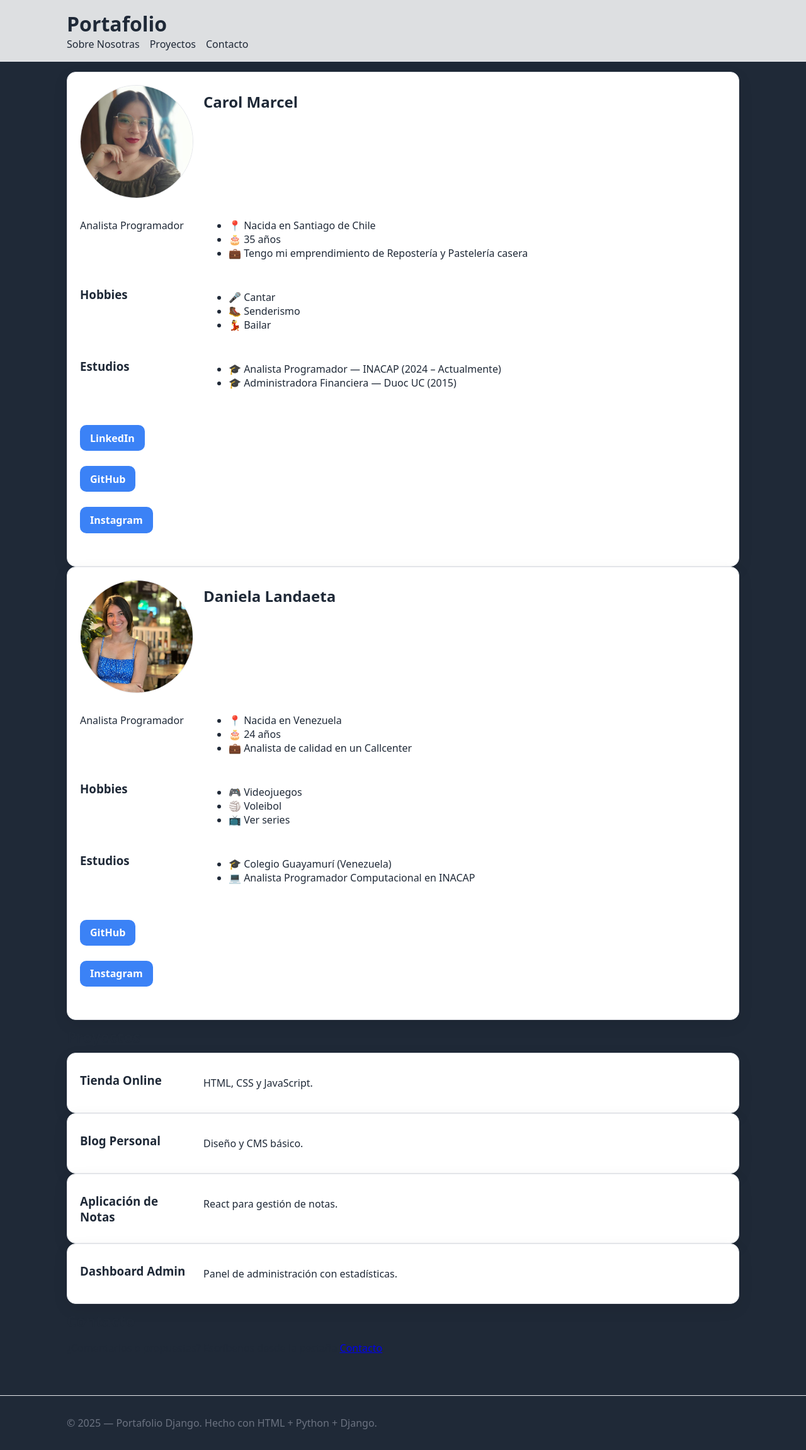
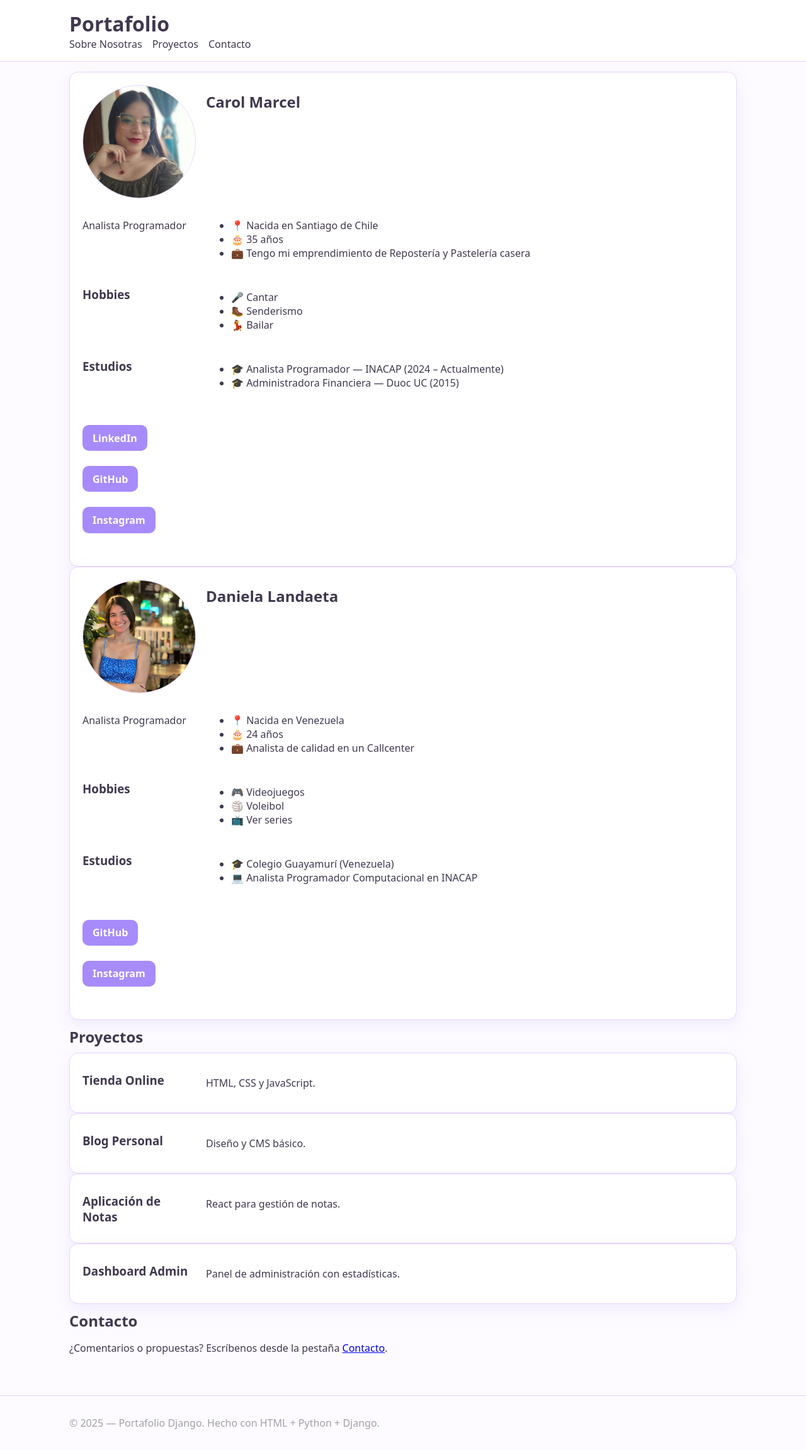
Before and after one commit to CarolMarcel/proyecto_django, a Django app: page / in a window 1280 px wide. Shown: the whole page at 63% size. Run offline with Django 5.2, Linux system fonts and the light colour scheme.

Commit message:
Modificación en style.css

```diff
--- a/portafolio/static/portafolio/style.css
+++ b/portafolio/static/portafolio/style.css
@@ -1,90 +1,145 @@
+/* Tema pastel claro por defecto */
 :root {
-  --bg: #f3f4f6;     /* Fondo claro */
-  --card: #ffffff;   /* Tarjetas blancas */
-  --muted: #6b7280;  /* Texto secundario */
-  --fg: #1f2937;     /* Texto principal */
-  --acc: #3b82f6;    /* Acento azul */
+  --bg: #fdfbff;         /* Fondo muy claro lila */
+  --card: #ffffff;       /* Tarjetas blancas */
+  --muted: #a1a1aa;      /* Texto gris suave */
+  --fg: #40384f;         /* Texto principal lila oscuro */
+  --acc: #a78bfa;        /* Acento lila pastel */
+
+  --border: #e9d5ff;
+  --shadow: 0 8px 24px rgba(167, 139, 250, 0.15);
 }
 
+/* Tema pastel oscuro automático si el sistema es dark */
+@media (prefers-color-scheme: dark) {
+  :root {
+    --bg: #2a2a3c;
+    --card: #3a3a4d;
+    --muted: #cbd5e1;
+    --fg: #f5f3ff;
+    --acc: #93e6c9;       /* menta pastel */
+
+    --border: #475569;
+    --shadow: 0 10px 30px rgba(0, 0, 0, .3);
+  }
+}
+
+/* Overrides para el toggle manual */
+:root[data-theme="light"] {
+  --bg: #fdfbff;
+  --card: #ffffff;
+  --muted: #a1a1aa;
+  --fg: #40384f;
+  --acc: #a78bfa;
+
+  --border: #e9d5ff;
+  --shadow: 0 8px 24px rgba(167, 139, 250, 0.15);
+}
+
+:root[data-theme="dark"] {
+  --bg: #2a2a3c;
+  --card: #3a3a4d;
+  --muted: #cbd5e1;
+  --fg: #f5f3ff;
+  --acc: #93e6c9;
+
+  --border: #475569;
+  --shadow: 0 10px 30px rgba(0, 0, 0, .3);
+}
+
+/* Transición suave entre temas */
+html, body, .card, .site-header, .site-footer, input, textarea, button, .btn {
+  transition: background-color .25s ease, color .25s ease, border-color .25s ease, box-shadow .25s ease;
+}
+
+/* ========== BASE ========== */
 * { box-sizing: border-box; }
+html { scroll-behavior: smooth; }
+
 body {
   margin: 0;
   font-family: system-ui, -apple-system, Segoe UI, Roboto, Ubuntu, Cantarell, Noto Sans, "Helvetica Neue", Arial;
-  background: var(--fg);   /*"linear-gradient(180deg, #0b1220, var(--bg))" */
+  background: var(--bg);
   color: var(--fg);
 }
 
 .container {
   max-width: 1100px;
   margin: 0 auto;
-  padding: 1rem;
+  padding: 1rem 1.25rem;
 }
 
+h1, h2, h3 { margin: .6rem 0; }
+
+/* ========== HEADER ========== */
 .site-header {
-  position: sticky;
-  top: 0;
+  position: sticky; top: 0; z-index: 10;
   backdrop-filter: blur(8px);
-  background: rgba(255,255,255,0.85);
-  border-bottom: 1px solid #e5e7eb;
-  z-index: 10;
+  background: rgba(255,255,255,.85);
+  border-bottom: 1px solid var(--border);
 }
 
-.site-header .brand {
-  margin: 0;
+:root[data-theme="dark"] .site-header {
+  background: rgba(15,23,42,.7);
 }
 
-.site-header nav {
-  display: flex;
-  gap: 1rem;
+@media (prefers-color-scheme: dark) {
+  .site-header {
+    background: rgba(15,23,42,.7);
+  }
 }
 
-.site-header a {
+.site-header .brand { margin: 0; font-weight: 700; }
+.site-header .header-row { display: flex; align-items: center; justify-content: space-between; gap: 1rem; }
+.site-header nav { display: flex; gap: 1rem; flex-wrap: wrap; }
+.site-header a { color: var(--fg); text-decoration: none; font-weight: 500; }
+.site-header a:hover { color: var(--acc); }
+
+/* Botón toggle tema */
+.theme-toggle {
+  border: 1px solid var(--border);
+  background: var(--card);
   color: var(--fg);
-  text-decoration: none;
-  font-weight: 500;
+  border-radius: 10px;
+  padding: .45rem .75rem;
+  cursor: pointer;
 }
+.theme-toggle:hover { box-shadow: var(--shadow); }
 
-.site-header a:hover {
-  color: var(--acc);
-}
+/* ========== SECCIONES ========== */
 
-h1, h2, h3 {
-  margin: .6rem 0;
-}
-
-html {
-  scroll-behavior: smooth;
-}
-
+/* Sobre nosotras: grilla fluida */
 #sobre .cards {
   display: grid;
   grid-template-columns: repeat(auto-fit, minmax(260px, 1fr));
   gap: 1rem;
 }
 
+/* Card + Avatar */
 .card {
   background: var(--card);
-  border: 1px solid #e5e7eb;
+  border: 1px solid var(--border);
   padding: 1.25rem;
   border-radius: 14px;
-  box-shadow: 0 8px 24px rgba(0,0,0,.08);
+  box-shadow: var(--shadow);
   display: grid;
   grid-template-columns: 180px 1fr;
   gap: 1rem;
   align-items: start;
 }
 
-/*.avatar {
-  width: 100%;
-  height: 220px;
+.avatar {
+  width: 180px;
+  height: 180px;
+  border-radius: 50%;
   object-fit: cover;
-  border-radius: 12px;
-  border: 1px solid #1f2937;
-} */
+  object-position: center top;
+  border: 1px solid var(--border);
+  display: block;
+  margin: 0; /* en grid no hace falta centrar con auto */
+}
 
-.nombre {
-  font-size: 1.2rem;
-}
+.nombre { font-size: 1.2rem; }
 
 .detalles {
   list-style: none;
@@ -92,10 +147,9 @@ html {
   color: var(--muted);
 }
 
-.descripcion {
-  color: var(--fg);
-}
+.descripcion { color: var(--fg); }
 
+/* Tags */
 .tags {
   list-style: none;
   padding: 0;
@@ -105,14 +159,12 @@ html {
 }
 
 .tag {
-  background: #0b7aaa33;
-  border: 1px solid #0ea5e9;
-  color: #bfe9ff;
-  padding: .25rem .5rem;
-  border-radius: 999px;
-  font-size: .85rem;
+  background: #fbcfe8; /* rosado pastel */
+  border: 1px solid #f9a8d4;
+  color: #831843;      /* texto rosado oscuro */
 }
 
+/* Portafolio */
 #portafolio .grid {
   display: grid;
   grid-template-columns: repeat(auto-fit, minmax(220px, 1fr));
@@ -121,7 +173,7 @@ html {
 
 #portafolio .grid-item {
   background: var(--card);
-  border: 1px solid #1f2937;
+  border: 1px solid var(--border);
   border-radius: 14px;
   overflow: hidden;
 }
@@ -133,12 +185,13 @@ html {
   display: block;
 }
 
+/* Botones */
 .btn {
   display: inline-block;
   padding: .6rem 1rem;
   margin: .5rem 0 1rem;
   border: none;
-  background: var(--acc);             /* sólido */
+  background: var(--acc);
   color: #fff;
   text-decoration: none;
   border-radius: 10px;
@@ -146,39 +199,28 @@ html {
   transition: background .2s ease, transform .05s ease;
 }
 
-.btn:hover {
-  background: #2563eb;
-}
+.btn:hover { background: #2563eb; }
 
+.btn:active { transform: translateY(1px); }
+
+/* Footer */
 .site-footer {
-  border-top: 1px solid #e5e7eb;
+  border-top: 1px solid var(--border);
   margin-top: 2rem;
   color: var(--muted);
 }
 
-.btn:active {
-  transform: translateY(1px);
-}
-
-@media ( max-width: 700px) {
-  .card { grid-template-columns: 1fr; }
-  .avatar { margin: 0 auto 8px; }
-}
-
-/* -------- Formularios -------- */
-form label {
-  display: block;
-  margin: 8px 0 4px;
-}
+/* ========== FORMULARIOS ========== */
+form label { display: block; margin: 8px 0 4px; }
 
 input[type="text"],
 input[type="email"],
 textarea {
   width: 100%;
   padding: 10px 12px;
-  border: 1px solid #d1d5db;        /* claro */
+  border: 1px solid var(--border);
   border-radius: 10px;
-  background: #ffffff;
+  background: var(--card);
   color: var(--fg);
   outline: none;
 }
@@ -187,13 +229,13 @@ input[type="text"]:focus,
 input[type="email"]:focus,
 textarea:focus {
   border-color: var(--acc);
-  box-shadow: 0 0 0 3px #3b82f62b;  /* anillo suave azul */
+  box-shadow: 0 0 0 3px #3b82f62b;  /* anillo azul suave */
 }
 
 input[type="submit"],
 button,
 .btn-primary {
-  background: var(--acc);              /* azul vivo */
+  background: var(--acc);
   color: #fff;
   border: none;
   padding: 10px 18px;
@@ -205,45 +247,21 @@ button,
 
 input[type="submit"]:hover,
 button:hover,
-.btn-primary:hover {
-  background: #2563eb; /* azul más oscuro */
+.btn-primary:hover { background: #2563eb; }
+input[type="submit"]:disabled,
+button:disabled { opacity: .6; cursor: not-allowed; }
+
+/* ========== RESPONSIVE BREAKPOINTS ========== */
+@media (max-width: 900px) {
+  .card { grid-template-columns: 140px 1fr; }
+  .avatar { width: 140px; height: 140px; }
 }
-
-input[type="submit"]:disabled,
-button:disabled {
-  opacity: .6;
-  cursor: not-allowed;
+@media (max-width: 700px) {
+  .card { grid-template-columns: 1fr; }
+  .avatar { margin: 0 auto 8px; }
+  .site-header .header-row { flex-wrap: wrap; gap: .5rem; }
 }
-
-/* Si prefieres reutilizar tu .btn como botón sólido */
-.btn.solid {
-  background: var(--acc);
-  color: #06121a;
-  border: none;
-  font-weight: 700;
+@media (max-width: 480px) {
+  .container { padding: .9rem; }
+  .btn { width: 100%; text-align: center; }
 }
-
-/* Avatar tipo perfil (redondo) */
-.avatar {
-  width: 200px;           /* tamaño del avatar */
-  height: 200px;
-  border-radius: 50%;     /* redondo */
-  object-fit: cover;      /* recorta sin deformar */
-  object-position: center top; /* centra y prioriza la parte superior del rostro */
-  border: 1px solid #e5e7eb;
-  display: block;
-  margin: 8px auto 12px;  /* centrado en la card */
-}
-
-.card {
-  display: grid;
-  grid-template-columns: 180px 1fr;  /* columna de la foto + columna de texto */
-  gap: 1rem;
-  align-items: start;
-}
-
-.card .avatar {
-  width: 180px;
-  height: 180px;
-  margin: 0;            /* sin margen */
-}
```
